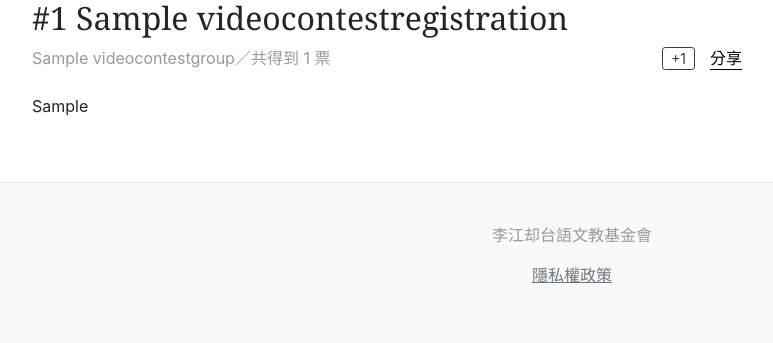
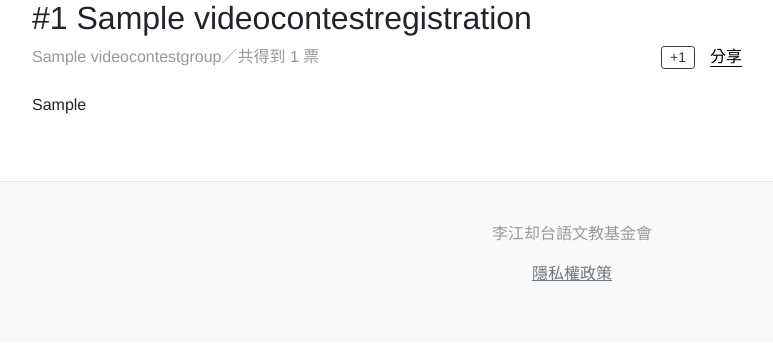
Before and after one commit to LKKTGB/lkkpomia, a Django app: page /posts/1/videos/1 in a window 1280 px wide. Shown: the part 526-869 px from the top of the page, without its empty margins (68-841 px from the left). After the commit the page ends 807 px from the top, so only its background shows below. Run offline with Django 3.2, Linux system fonts and the light colour scheme; tables that the repository leaves empty hold one stand-in row (values such as "Sample post"); some libraries are stand-ins or nearby versions.

Commit message:
Adjust font-family of title and body

```diff
--- a/website/static/css/blog.css
+++ b/website/static/css/blog.css
@@ -33,7 +33,11 @@
 }
 
 h1, h2, h3, h4, h5, h6 {
-  font-family: "Playfair Display", Georgia, "Times New Roman", serif;
+  font-family: "Helvetica Neue", "Microsoft JhengHei", Helvetica, Arial, sans-serif;
+}
+
+body, html {
+  font-family: "Microsoft JhengHei", "Helvetica Neue", Helvetica, Arial, sans-serif;
 }
 
 a:hover {
```
